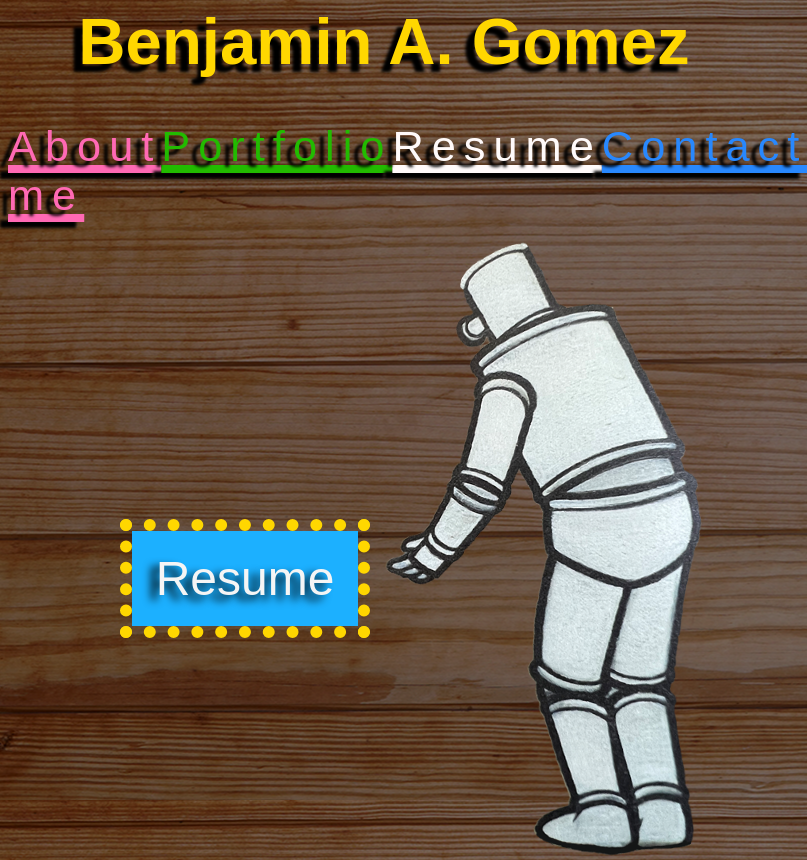
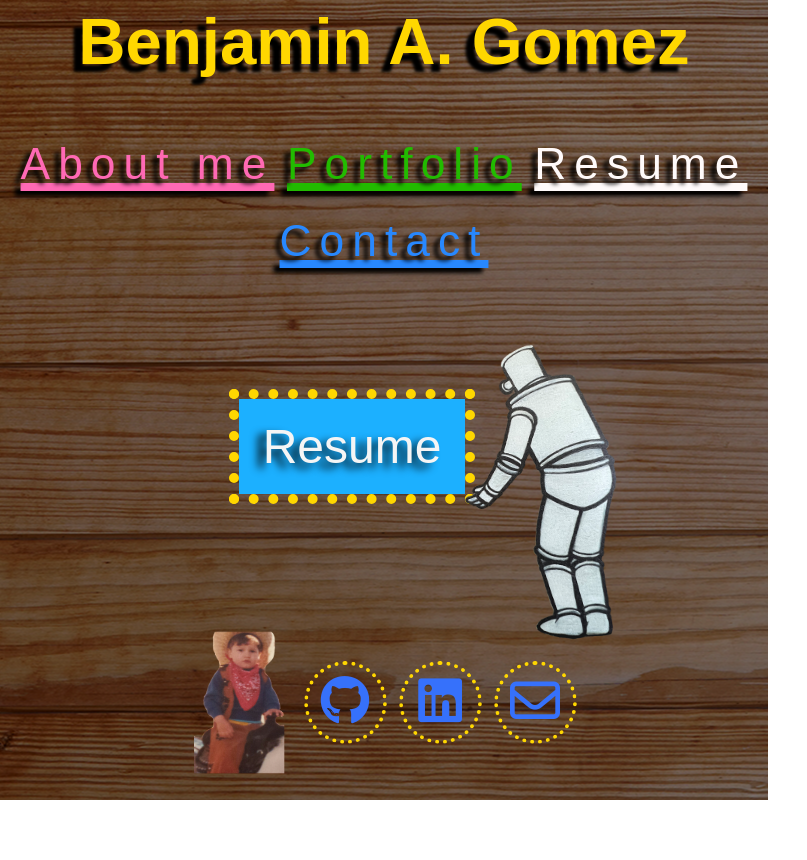
Before and after one commit to bennygo3/PortfolioIsREACTive, a React (Create React App) app: page /resume in a window 768 px wide. Shown: the top 860 px of the page, 807 px wide, since content can reach past the window. After the commit the page ends 800 px from the top, so only its background shows below. Built offline with nearby package versions, Linux system fonts and the light colour scheme.

Commit message:
hopefully fixed media qs

```diff
--- a/public/index.html
+++ b/public/index.html
@@ -3,7 +3,7 @@
   <head>
     <meta charset="utf-8" />
     <link rel="icon" href="%PUBLIC_URL%/favicon.ico" />
-    <meta name="viewport" content="width=device-width, initial-scale=1" />
+    <meta name="viewport" content="width=device-width, initial-scale=1, minimum-scale=1" />
     <meta name="theme-color" content="#000000" />
     <meta
       name="description"
--- a/src/components/Footer/Footer.css
+++ b/src/components/Footer/Footer.css
@@ -33,7 +33,7 @@
 
 button {
     appearance: auto;
-    writing-mode: horizontal-tb !important;
+    writing-mode: horizontal-tb;
     /* font-style: ;
     font-variant-ligatures: ;
     font-variant-caps: ;
@@ -65,7 +65,7 @@
     border-image: initial;
 }
 
-@media (max-width: 768px) {
+@media all and (max-width: 768px) and (min-width:327px) {
     .me{
         width: 94px;
     }
@@ -84,7 +84,7 @@
     }
 }
 
-@media (max-width: 375px) {
+@media screen and (max-width: 326px) and (min-width: 1px)  {
     .buttons{
         gap: 15px;
 
--- a/src/components/HeaderNav/HeaderNav.css
+++ b/src/components/HeaderNav/HeaderNav.css
@@ -19,6 +19,8 @@
    .links{
     display: flex;
     position: relative;
+   flex-direction: row;
+   flex-wrap: wrap;
     justify-content: space-evenly;
     align-items: baseline;
     font-family: cheap-pine, sans-serif;
@@ -98,7 +100,7 @@
        text-decoration-color: initial;
    }
 
-   @media (max-width: 1024px) {
+   @media screen and (max-width: 1024px) and (min-width: 769px) {
        .name{
            font-size: calc(60px + 2vmin);
            line-height: 1.7;
@@ -110,7 +112,7 @@
 
    }
 
-   @media (max-width: 768px){
+   @media screen and (max-width: 768px) and (min-width: 428px){
        .name{
            font-size: calc(50px + 2vmin);
            line-height: 1.7;
@@ -118,10 +120,18 @@
 
        .links{
            font-size: calc(28px + 2vmin);
+           display: flex;
+           flex-direction: row;
+           flex-wrap: wrap;
+           justify-content: space-evenly;
+           font-size: calc(29px + 2vmin);
+           line-height: 1.75;
+           text-shadow: -6px 5px 4px rgb(0, 0, 0);
+           top: -20px;
        }
    }
 
-   @media (max-width: 427px){
+   @media screen and (max-width: 427px) and (min-width: 326px){
        .name{
            font-size: calc(40px + 2vmin);
            line-height: 1.6;
@@ -132,7 +142,7 @@
            flex-direction: row;
            flex-wrap: wrap;
            justify-content: space-evenly;
-           font-size: calc(26px + 2vmin);
+           font-size: calc(29px + 2vmin);
            line-height: 1.75;
            text-shadow: -6px 5px 4px rgb(0, 0, 0);
            top: -20px;
@@ -143,7 +153,7 @@
        }
    }
 
-   @media (max-width: 375px){
+   @media screen and (max-width: 326px) and (min-width: 1px)  {
        .links{
            letter-spacing: 6px;
        }
--- a/src/pages/AboutMe/AboutMe.css
+++ b/src/pages/AboutMe/AboutMe.css
@@ -25,7 +25,7 @@
     font-style: normal;
 }
 
-@media (max-width: 1024px) {
+@media screen and (max-width: 1024px) and (min-width: 769px) {
     .ben{
         width: 800px;
         height: auto;
@@ -39,39 +39,54 @@
     }
 }
 
-@media (max-width: 768px){
+@media screen and (max-width: 768px) and (min-width: 428px){
 
     .ben{
-        width: 780px;
+        width: 526px;
         height: auto;
-        margin-bottom: -373px;
+        top: 10px;
+        margin-bottom: -318px;
     }
 
     #info{
         display:flex;
         position: relative;
-        top: 172px;
-        left: 360px;
+        font-size: 27px;
+        width: 365px;
+        height: 384px;
+        left: 263px;
+        top: 218px;
         line-height: 1;
+        background-color: white;
+        border-radius: 30px;
+        padding: 6px;
+        text-align:center;
+        outline: black 1px solid;
+
+    }
+
+    p{
+        position: relative;
+        top: 6px;
     }
 }
 
-@media (max-width: 427px){
+@media screen and (max-width: 427px) and (min-width: 326px){
     .ben{
-        width: 535px;
+        width: 498px;
         height: auto;
         margin-bottom: -334px;
     }
 
     #info{
-        left: 279px;
-        top: 199px;
+        left: 267px;
+        top: 256px;
         font-size: 26px;
         margin-bottom: 15px;
         outline: solid black 1px;
         background-color: white;
-        height: 370px;
-        width: 383px;
+        height: 470px;
+        width: 373px;
         display: flex;
         flex-direction: row;
         flex-wrap: wrap;
@@ -97,15 +112,32 @@
     }
 }
 
-@media (max-width: 375px){
+@media screen and (max-width: 326px) and (min-width: 1px)  {
     .ben{
-        width: 560px;
+        width: 490px;
         height: auto;
-        margin-bottom: -334px;
+        margin-bottom: -382px;
     }
 
     #meContainer{
-        left: -19px;
+        left: -39px;
         width: 490px;
     }
+
+    #info{
+    left: 245px;
+    top: 267px;
+    font-size: 26px;
+    margin-bottom: 15px;
+    outline: solid black 1px;
+    background-color: white;
+    height: 519px;
+    width: 374px;
+    display: flex;
+    flex-direction: row;
+    flex-wrap: wrap;
+    position: relative;
+    padding: 7px;
+    border-radius: 104px;
+    }
 }
--- a/src/pages/Contact/Contact.css
+++ b/src/pages/Contact/Contact.css
@@ -94,7 +94,7 @@
     border-image: initial;
 }
 
-@media (max-width: 427px) {
+@media screen and (max-width: 427px) and (min-width: 1px)  {
     #form{
         height: 318px;
         width: 318px;
--- a/src/pages/Home/Home.css
+++ b/src/pages/Home/Home.css
@@ -11,7 +11,7 @@
     left: 42px;
 }
 
-@media (max-width: 427px){
+@media screen and (max-width: 326px) and (min-width: 1px)  {
     .longhorn{
         height: auto;
         width: 379px;
--- a/src/pages/Projects/Project.css
+++ b/src/pages/Projects/Project.css
@@ -50,7 +50,7 @@
 
 .content1, .content2, .content3, .content4,
 .content5, .content6, .content7, .content8 {
-    overflow: auto;
+    /* overflow: auto; */
     font-family: liebelotte, sans-serif;
     font-weight: 700;
     font-style: normal;
@@ -80,7 +80,7 @@
     justify-content: space-evenly;
 }
 
-@media (max-width: 1024px) {
+@media screen and (max-width: 1024px) and (min-width: 769px) {
     #sprayContainer{
         width: 700px;
         left: 300px;
@@ -106,25 +106,29 @@
     .content1, .content2, .content3, .content4,
     .content5, .content6, .content7, .content8 {
         font-size: 30px;
+        text-align: center;
     }
 }
 
-@media (max-width: 768px) {
+@media screen and (max-width: 768px) and (min-width: 428px){
     #sprayContainer{
-        width: 528px;
-        left: 228px;
-        top: -179px;
+        width: 567px;
+        left: 63px;
+        top: -134px;
         justify-content: center;
+
     }
 
     .spray{
-        width: 310px;
-        left: -68px;
+        width: 303px;
+        top: -21px;
+        left: -137px;
+        transform: rotate(28deg) scaleX(-1);
     }
 
     .container1, .container2, .container3, .container4,
     .container5,.container6, .container7,.container8{
-        width: 140px;
+        width: 150px;
         height: 200px;
         min-width: 130px;
 
@@ -133,16 +137,21 @@
     .content1, .content2, .content3, .content4,
     .content5, .content6, .content7, .content8 {
         font-size: 29px;
+        text-align: center;
+    }
+
+    .container7,.container8{
+        margin-bottom: 113px;
     }
 }
 
-@media (max-width: 427px) {
+@media screen and (max-width: 427px) and (min-width: 326px){
     .spray{
-        width: 306px;
+        width: 250px;
         position: relative;
         top: -43px;
         left: -137px;
-        transform: rotate(37deg) scaleX(-1);
+        transform: rotate(31deg) scaleX(-1);
     }
 
     #sprayContainer{
@@ -165,7 +174,7 @@
     }
 }
 
-@media (max-width: 375px) {
+@media screen and (max-width: 326px) and (min-width: 1px)  {
     .spray{
         top: -27px;
         left: -141px;
--- a/src/pages/Resume/Resume.css
+++ b/src/pages/Resume/Resume.css
@@ -7,10 +7,10 @@
 
 .robot{
     height: auto;
-    width: 470px;
+    width: 310px;
     position: relative;
-    /* top: 45px; */
-    right: 178px;
+    top: 45px;
+    right:-30px;
     transform: rotate(1deg) ;
 }
 
@@ -22,7 +22,7 @@
     background-color: rgb(28, 176, 255);
     width:335px;
     height:129px;
-    outline: 12px dotted gold;
+    outline: 14px dotted gold;
     /* border-radius:100px; */
     /* box-shadow: -10px 10px 4px rgba(0,0,0,0.8); */
     padding: 4px;
@@ -34,8 +34,8 @@
     text-shadow: -8px 5px 9px  rgb(0, 0, 0);
     line-height: 125%;
     position: relative;
-    top: 30px;
-    left: 220px;
+    /* top: -57px;
+    left: 320px; */
 }
 
 .resumeContainer:hover{
@@ -48,44 +48,42 @@
     display: flex;
     flex-direction: row;
     flex-wrap: wrap;
-    justify-content: space-around;
+    justify-content: center;
     align-items: center
 
 }
 
-/* .resumeContainer p{
-    font-size: 23px;
-} */
 
-@media (max-width: 1024px) {
+@media screen and (max-width: 1024px) and (min-width: 769px) {
     .robot{
-        right: 30px;
-        width: 390px;
+        right: -50px;
+        width: 269px;
     }
 
     .resumeContainer{
-        left: 132px;
+        left: 32px;
         width:265px;
         height:109px;
         font-size: 58px;
     }
 }
 
-@media (max-width: 768px) {
+@media screen and (max-width: 768px) and (min-width: 428px) {
     .robot{
-        right: -3px;
-        width: 350px;
+        right: -44px;
+        width: 168px;
     }
 
     .resumeContainer{
-        left: 80px;
+        left: 52px;
         width: 218px;
         height: 87px;
         font-size: 48px;
+        outline: 10px dotted gold;
     }
 }
 
-@media (max-width: 427px) {
+@media screen and (max-width: 427px) and (min-width: 327px){
     .robot{
         right: -17px;
         top: -25px;
@@ -103,7 +101,7 @@
     }
 }
 
-@media (max-width: 375px) {
+@media screen and (max-width: 326px) and (min-width: 1px)  {
     .robot{
         right: -13px;
         top: -10px;
```
